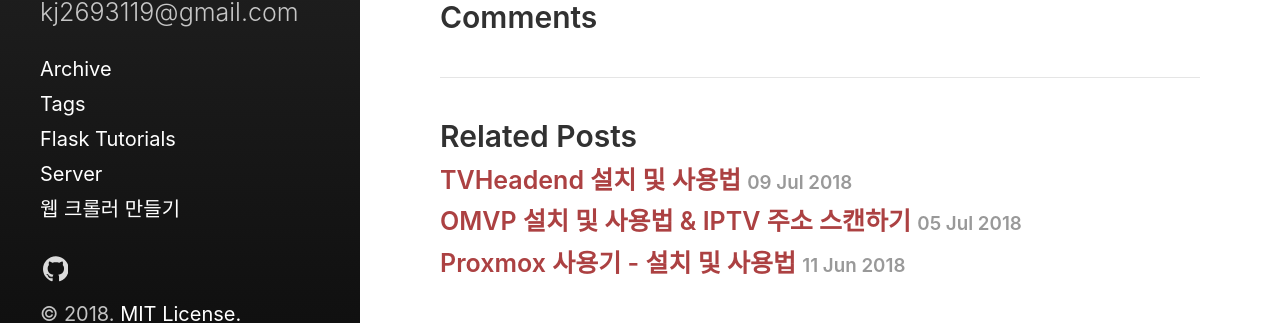
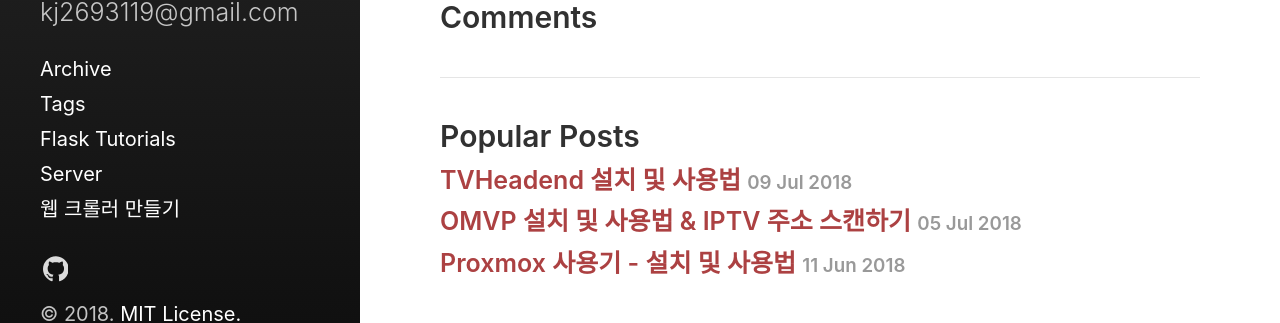
Before and after one commit to Cozy-Ho/Cozy-Ho.github.io, a Jekyll site: the page built from _posts/2017-10-16-검색엔진에 내 블로그 노출시키기.md, in a window 1280 px wide. Shown: the part 531-854 px from the top of the page. Built offline with Jekyll 4.4.1, drawn with Linux system fonts in a browser that asks for light colours; comment, search, counter and statistics services are not loaded.

Commit message:
[Fix]하단 Related post 를 인기게시물로 수정

```diff
--- a/_includes/related_posts.html
+++ b/_includes/related_posts.html
@@ -1,5 +1,5 @@
 <section class="related">
-  <h2>Related Posts</h2>
+    <h2>Popular Posts</h2>
     <ul class="posts-list">
         {% for post in site.related_posts limit:3 %}
         <li>
```
Lines whose indentation alone changed are shown as unchanged.
